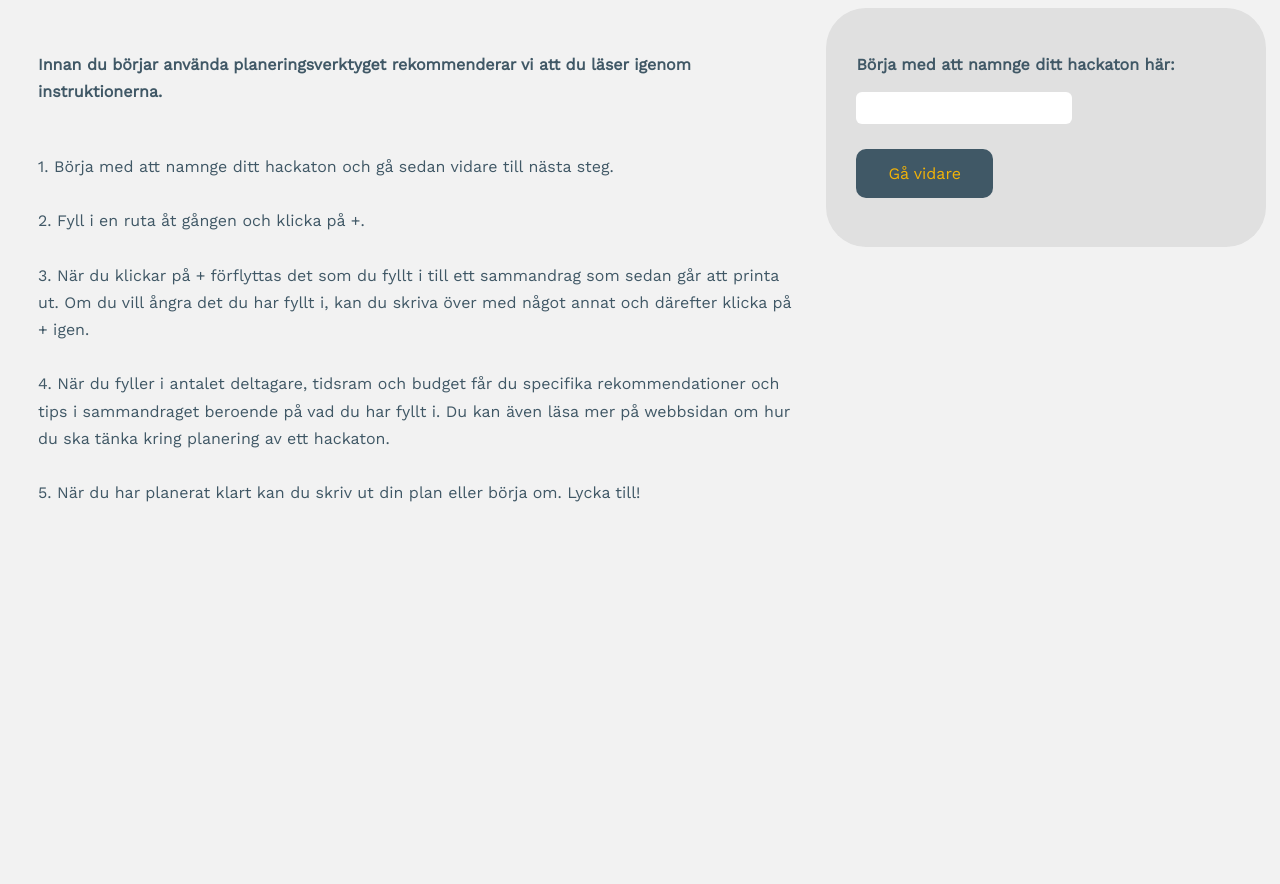
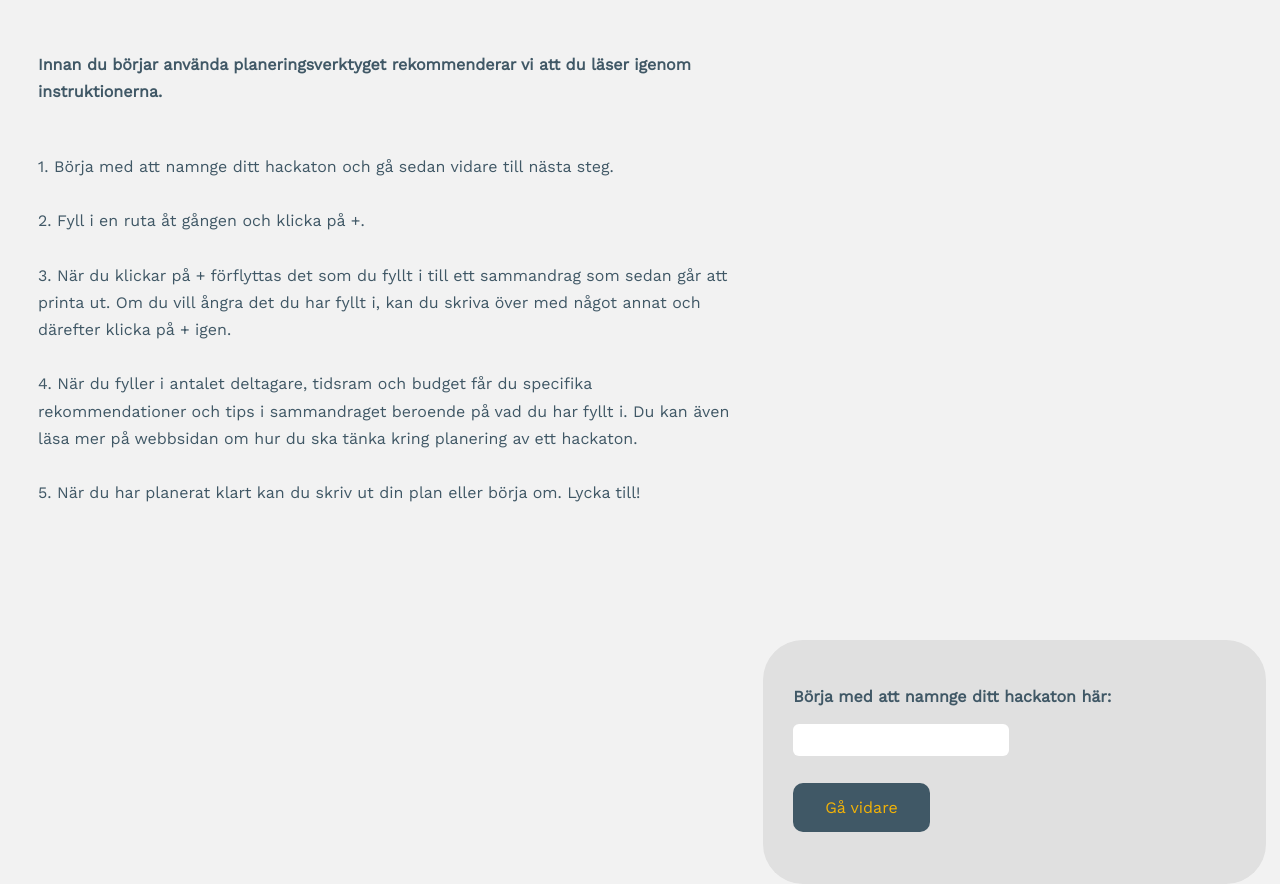
Before and after one commit to Emmaasofiaa/Hackaton, a Flask app: page /login in a window 1280 px wide. Before the commit the page ends 502 px from the top, so only its background shows below. Run offline with Flask 2, Linux system fonts and the light colour scheme.

Commit message:
Update main.css

```diff
--- a/static/css/main.css
+++ b/static/css/main.css
@@ -168,26 +168,26 @@ a:visited {
 }
 
 .left{
-  width: 60%;
+  width: 55%;
   padding: 30px;
 }
 
 .right{
-  width: 30%;
+  width: 35%;
   background-color: #E0E0E0;
   border-radius: 40px;
   padding: 30px;
+  margin-top: 50%;
 }
 
 
    }
 /* Extra small devices (phones, 600px and down) */
-@media only screen and (max-width: 600px) {
-  .row
+@media only screen and (max-width: 700px) {
 }
 
 /* Small devices (portrait tablets and large phones, 600px and up) */
-@media only screen and (min-width: 600px) {
+@media only screen and (min-width: 700px) {
   .row
 }
 
```
